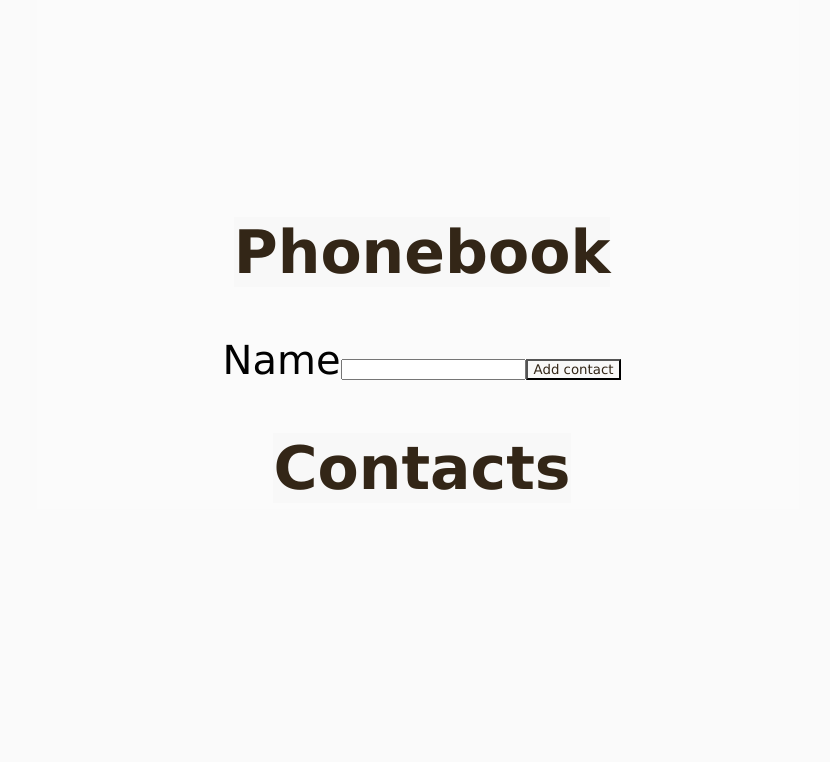
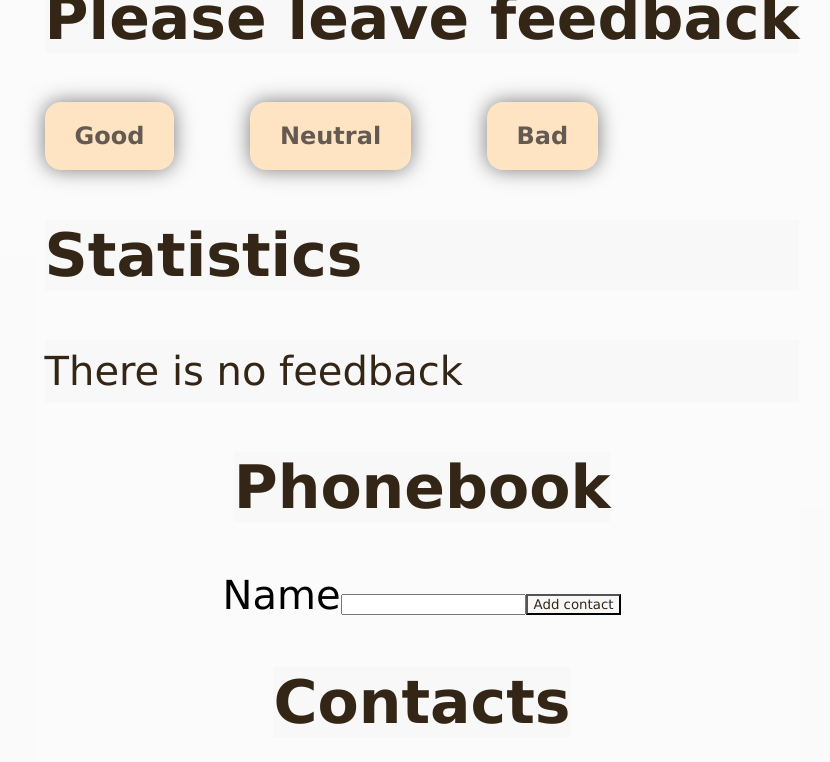
Before and after one commit to RoksanaKor/goit-react-hw-02, a React (Create React App) app: page / in a window 1280 px wide. Shown: the top 762 px of the page, without its empty margins (218-1048 px from the left). Built offline with nearby package versions, Linux system fonts and the light colour scheme.

Commit message:
Feedback uncomment

```diff
--- a/src/components/App.jsx
+++ b/src/components/App.jsx
@@ -18,7 +18,7 @@ export const App = () => {
         color: '#010101'
       }}
     >
-      {/* <Feedback stateValue={stateValue} setStateValue={setStateValue}/> */}
+      <Feedback stateValue={stateValue} setStateValue={setStateValue}/>
       <Phonebook/>
     </div>
   );
```
